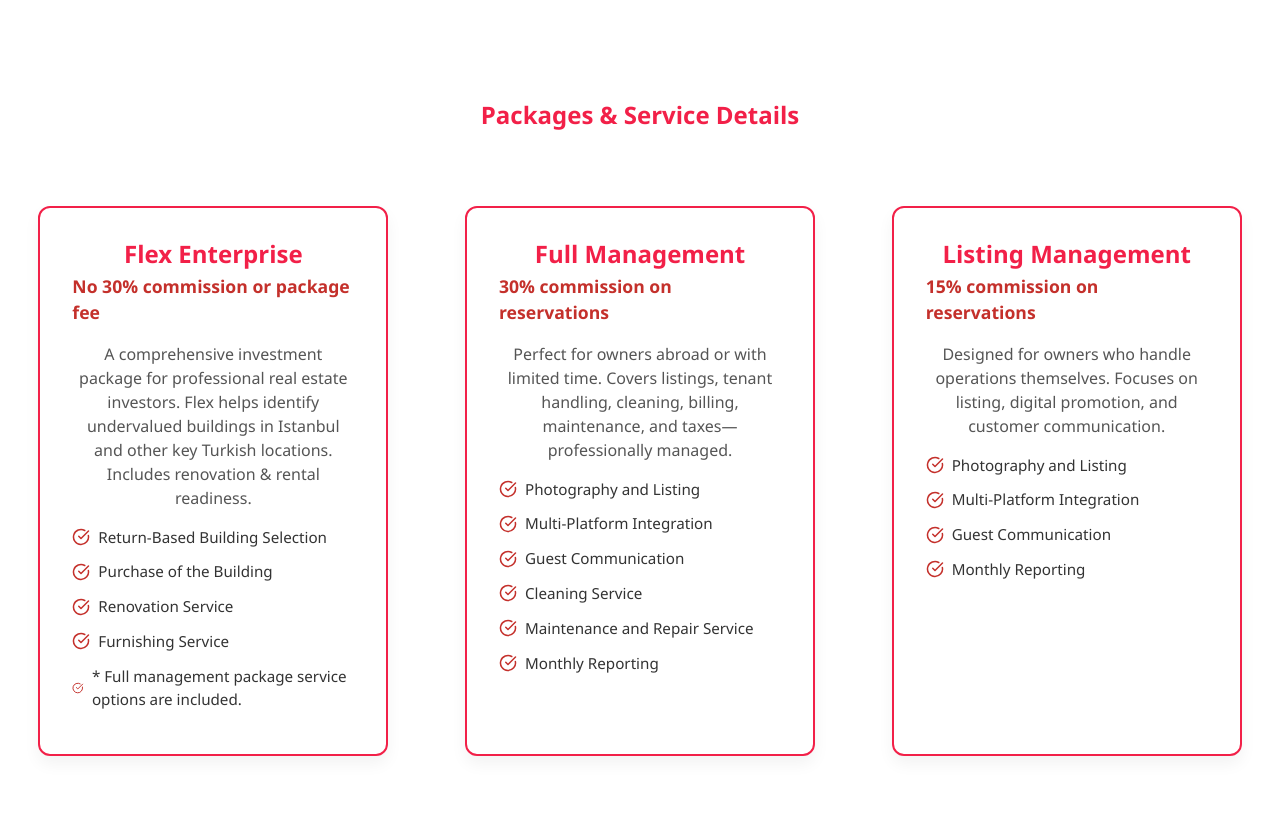
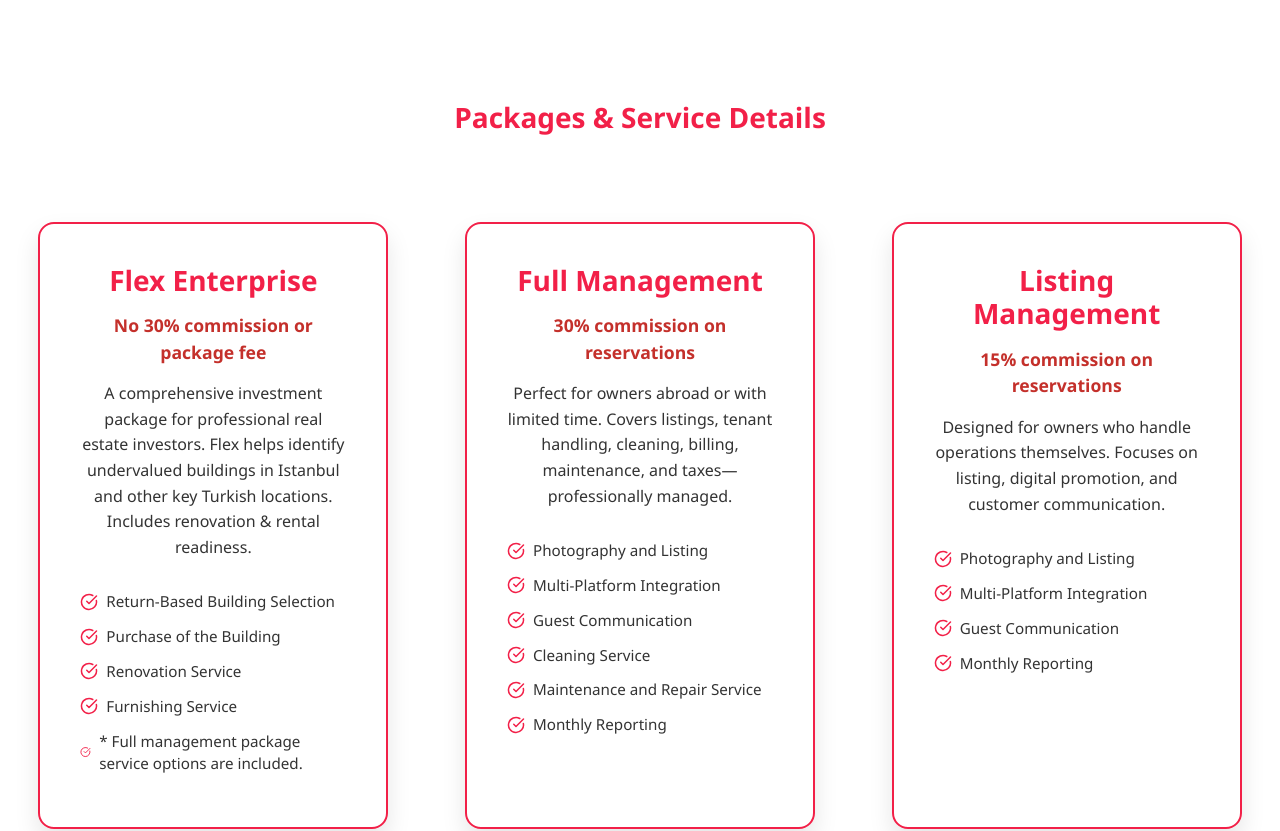
Before and after one commit to ahmed666916/flexvivienda-server, a React (Create React App) app: page /owner_listing in a window 1280 px wide. Shown: the part 3424-4255 px from the top of the page. Built offline with nearby package versions, Linux system fonts and the light colour scheme.

Commit message:
updated subscription packages css

```diff
--- a/src/components/ownerListing/SubscriptionPackage.css
+++ b/src/components/ownerListing/SubscriptionPackage.css
@@ -1,61 +1,19 @@
 .subscription-card {
-  background-color: #FFFFFF;
+  background: rgba(255, 255, 255, 0.85); /* semi-transparent white */
   border: 2px solid #F22048;
   border-radius: 16px;
   padding: 40px;
   max-width: 600px;
   margin: 40px auto;
   color: black;
-  box-shadow: 0 4px 10px rgba(0, 0, 0, 0.05);
+  box-shadow: 0 12px 24px rgba(0, 0, 0, 0.1);
+  backdrop-filter: blur(8px); /* blur behind card */
+  transition: transform 0.3s ease, box-shadow 0.3s ease;
 }
 
-.subscription-title {
-  color: #F22048;
-  font-size: 28px;
-  margin-bottom: 15px;
-  text-align: center;
-}
-
-.subscription-description {
-  font-size: 16px;
-  color: black;
-  text-align: center;
-  margin-bottom: 30px;
-}
-
-.subscription-features {
-  list-style: none;
-  padding: 0;
-  margin: 0 0 30px 0;
-}
-
-.subscription-features li {
-  display: flex;
-  align-items: center;
-  margin-bottom: 12px;
-  font-size: 15px;
-  color: black;
-}
-
-.check-icon {
-  color: #F22048;
-  margin-right: 10px;
-}
-
-.subscription-price {
-  text-align: center;
-  padding-top: 20px;
-  border-top: 1px solid #eee;
-}
-
-.subscription-price h3 {
-  color: #F22048;
-  font-size: 20px;
-}
-
-.subscription-price span {
-  font-size: 24px;
-  font-weight: bold;
+.subscription-card:hover {
+  transform: translateY(-8px);
+  box-shadow: 0 16px 32px rgba(0, 0, 0, 0.15);
 }
 
 .subscription-grid {
@@ -65,34 +23,27 @@
   padding: 2rem 1rem;
 }
 
-.subscription-card {
-  background: #fff;
-  border-radius: 12px;
-  box-shadow: 0 8px 16px rgba(0, 0, 0, 0.05);
-  padding: 2rem;
-  transition: transform 0.3s ease;
-}
-
-.subscription-card:hover {
-  transform: translateY(-5px);
-}
-
 .subscription-title {
-  font-size: 1.5rem;
+  color: #F22048;
+  font-size: 28px;
+  margin-bottom: 15px;
+  text-align: center;
   font-weight: bold;
-  margin-bottom: 0.25rem;
 }
 
 .subscription-commission {
   font-weight: 600;
-  color: #c4302b; /* Your red theme */
+  color: #c4302b;
   margin-bottom: 1rem;
+  text-align: center;
 }
 
 .subscription-description {
-  color: #555;
-  margin-bottom: 1rem;
-  line-height: 1.5;
+  font-size: 16px;
+  color: #333;
+  text-align: center;
+  margin-bottom: 30px;
+  line-height: 1.6;
 }
 
 .subscription-features {
@@ -110,6 +61,6 @@
 }
 
 .check-icon {
-  color: #c4302b;
+  color: #F22048;
   margin-right: 0.5rem;
 }
```
